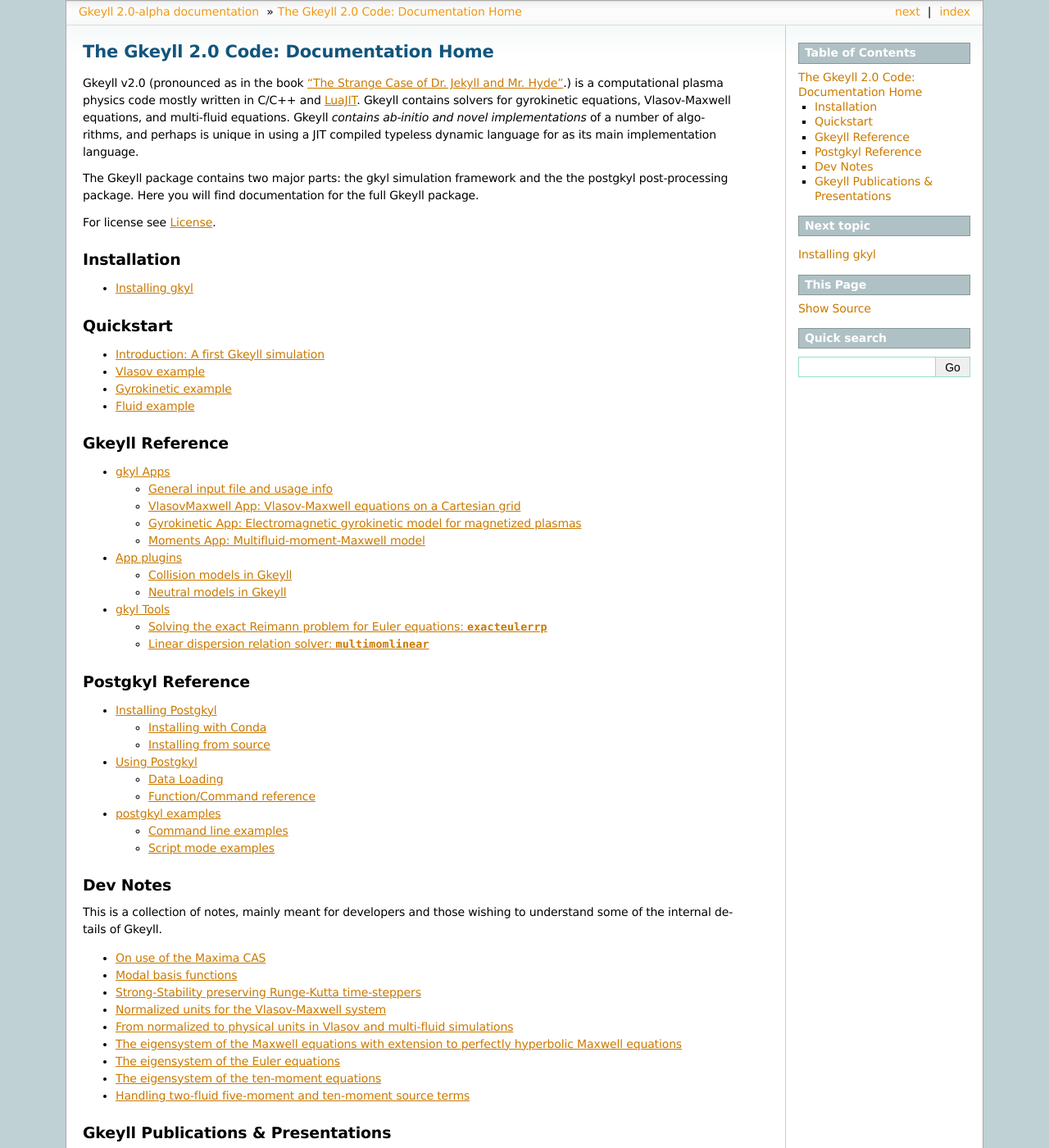
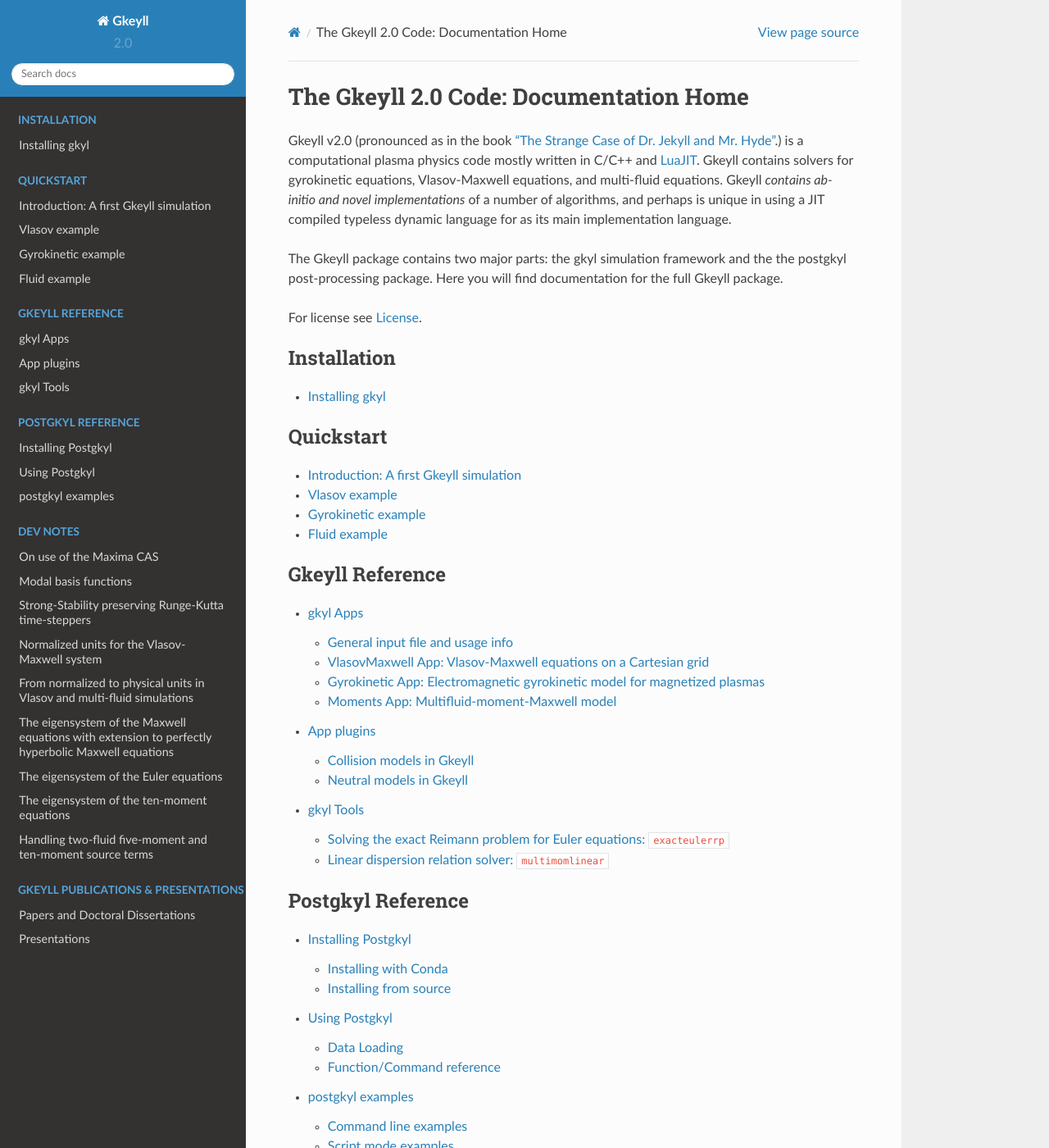
Before and after one commit to ammarhakim/gkyl-doc, a Sphinx documentation site: the page built from source/index.rst, in a window 1280 px wide and 1400 px high. Shown: the whole window at 82% size. Built offline with Sphinx 7.4.7 and the Read the Docs theme 2.0.0, drawn with Linux system fonts in a browser that asks for light colours; pages that are not in the unit, such as notebooks, are missing from menus; some of the changed text lies outside the part shown.

Commit message:
Fixing the toc

```diff
--- a/source/conf.py
+++ b/source/conf.py
@@ -91,8 +91,8 @@
 # The theme to use for HTML and HTML Help pages.  See the documentation for
 # a list of builtin themes.
 #
-html_theme = 'sphinxdoc'
-#html_theme = "sphinx_rtd_theme"
+#html_theme = 'sphinxdoc'
+html_theme = "sphinx_rtd_theme"
 #html_theme_path = ["../_themes/sphinx_rtd_theme", ]
 
 # Theme options are theme-specific and customize the look and feel of a theme
@@ -100,7 +100,6 @@
 # documentation.
 #
 html_theme_options = {
-    #'navigation_depth': 4,
 }
 
 # Add any paths that contain custom static files (such as style sheets) here,
--- a/source/index.rst
+++ b/source/index.rst
@@ -17,18 +17,14 @@
 
 For license see :doc:`License <aboutAndLicense>`.
 
-Installation
-------------
-
 .. toctree::
+   :caption: Installation
    :maxdepth: 1
 
    gkyl/install
 
-Quickstart
-----------
-
 .. toctree::
+   :caption: Quickstart
    :maxdepth: 1
 
    quickstart/introduction
@@ -36,10 +32,9 @@
    quickstart/gkExample1
    quickstart/fluidExample1
 
-Gkeyll Reference
-----------------
 
 .. toctree::
+  :caption: Gkeyll Reference
   :maxdepth: 2
 
   gkyl/about
@@ -48,23 +43,16 @@
   gkyl/App/appPlugins
   gkyl/tools
 
-Postgkyl Reference
-------------------
-
 .. toctree::
+  :caption: Postgkyl Reference
   :maxdepth: 2
 
   postgkyl/install
   postgkyl/usage
   postgkyl/examples
 
-Dev Notes
----------
-
-This is a collection of notes, mainly meant for developers and those
-wishing to understand some of the internal details of Gkeyll.
-
 .. toctree::
+  :caption: Dev Notes
   :maxdepth: 1
 
   dev/onmaxima
@@ -78,10 +66,8 @@
   dev/twofluid-sources
 
 
-Gkeyll Publications & Presentations
------------------------------------
-
 .. toctree::
+  :caption: Gkeyll Publications & Presentations
   :maxdepth: 1
 
   gkyl/pubs
```
